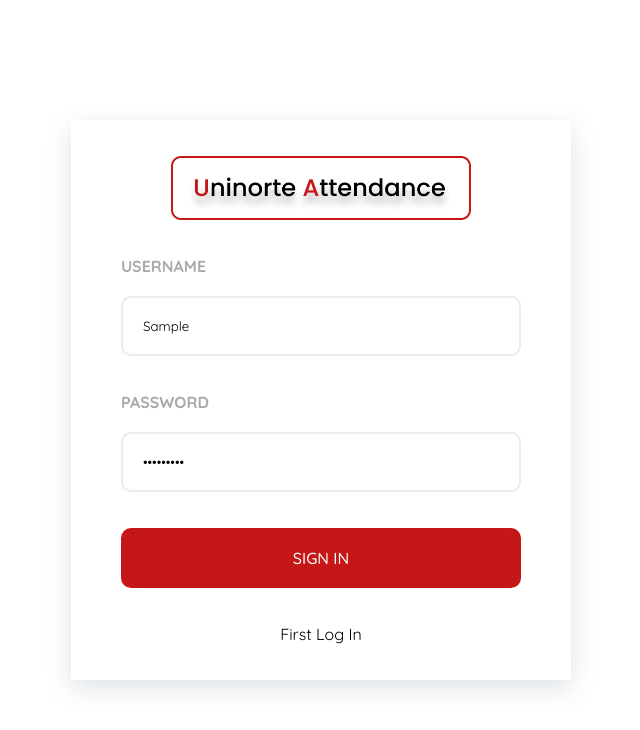
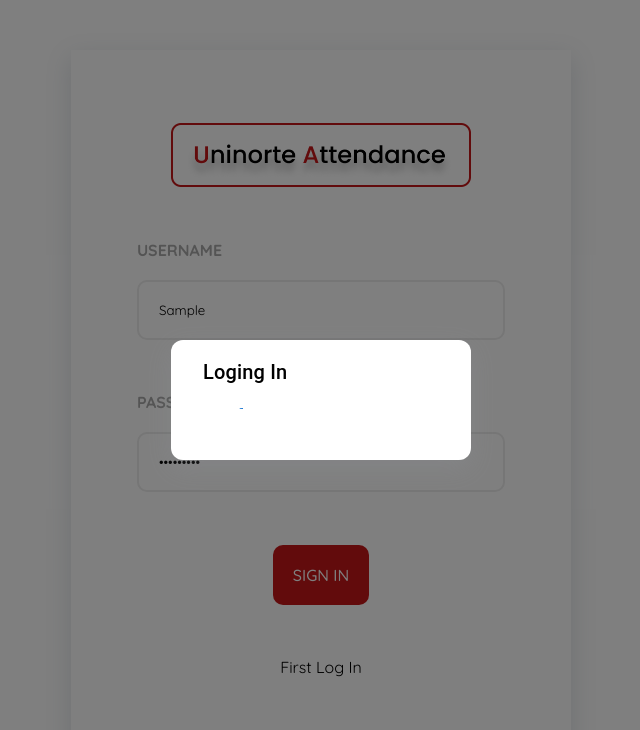
Before and after one commit to AlejandroBlanco2001/AttendanceSystem, a React app: page /login in a window 1280 px wide. Both pictures are taken after typing "Sample", "Sample123" into the empty fields and a click on the input "SIGN IN". Shown: the top 730 px of the page, without its empty margins (319-959 px from the left). Built offline with nearby package versions, Linux system fonts and the light colour scheme; no server answers.

Commit message:
added spinner for login screen

```diff
--- a/package.json
+++ b/package.json
@@ -30,6 +30,9 @@
     "@babel/core": "^7.16.0",
     "@babel/preset-env": "^7.16.0",
     "@babel/preset-react": "^7.16.0",
+    "@emotion/react": "^11.6.0",
+    "@emotion/styled": "^11.6.0",
+    "@mui/material": "^5.1.0",
     "axios": "^0.24.0",
     "babel-loader": "^8.2.3",
     "bcrypt": "^5.0.1",
--- a/src/client/components/App.jsx
+++ b/src/client/components/App.jsx
@@ -7,6 +7,7 @@ import Navbar from "./Navbar";
 import CourseAttendance from "../pages/CourseAttendance";
 import ChangePassword from "../pages/ChangePassword";
 import Context from "./Context";
+import UserProfile from "../pages/UserProfile";
 import { BrowserRouter, Routes, Route } from "react-router-dom";
 function App() {
   return (
@@ -17,6 +18,7 @@ function App() {
           <Route exact path="courseslist" element={<CoursesList />} />
           <Route path="login" element={<Login />} />
           <Route path="studentslist" element={<StudentsList />} />
+          <Route path="profile" element={<UserProfile />} />
           <Route path="set_password" element={<ChangePassword />} />
           <Route path="courseattendance" element={<CourseAttendance />} />
         </Routes>
--- a/src/client/components/Navbar.jsx
+++ b/src/client/components/Navbar.jsx
@@ -19,13 +19,18 @@ const Navbar = ({ children }) => {
 
           <li>
             <img src={ProfileIcon} alt="" />
-            <NavLink to="/studentslist">profile</NavLink>
+            <NavLink to="/profile">profile</NavLink>
           </li>
           <li>
             <img src={LogoutIcon} alt="" />
-            <NavLink to="/" onClick={()=>{
-              Axios.get("http://localhost:80/logout")
-            }}>logout</NavLink>
+            <NavLink
+              to="/"
+              onClick={() => {
+                Axios.get("http://localhost:80/logout");
+              }}
+            >
+              logout
+            </NavLink>
           </li>
         </ul>
       </nav>
--- a/src/client/pages/Login.jsx
+++ b/src/client/pages/Login.jsx
@@ -1,12 +1,19 @@
-import React, { useState , useContext} from "react";
+import React, { useState, useContext } from "react";
 import { useNavigate } from "react-router-dom";
 import AttendanceLogo from "../assets/logoattendance.png";
 import { Link } from "react-router-dom";
 import { myContext } from "../components/Context";
+import CircularProgress from "@mui/material/CircularProgress";
+import Modal from "@mui/material/Modal";
+import Box from "@mui/material/Box";
+import Typography from "@mui/material/Typography";
 import axios from "axios";
 
 const Login = () => {
   const [data, setData] = useState({});
+  const [open, setOpen] = useState(false);
+  const handleOpen = () => setOpen(true);
+  const handleClose = () => setOpen(false);
   const context = useContext(myContext);
   const navigate = useNavigate();
   const handleInputChange = (event) => {
@@ -15,10 +22,28 @@ const Login = () => {
       [event.target.name]: event.target.value,
     });
   };
+  const style = {
+    position: "absolute",
+    top: "50%",
+    left: "50%",
+    transform: "translate(-50%, -50%)",
+    width: 300,
+    fontFamily: "Quicksand",
+    height: 120,
+    bgcolor: "background.paper",
+    border: "none",
+    borderRadius: 3,
+    outline: "none",
+    boxShadow: "rgba(149, 157, 165, 0.2) 0px 8px 24px",
+    pt: 2,
+    px: 4,
+    pb: 3,
+  };
 
   const sendForm = (event) => {
     event.preventDefault();
     console.log("enviando datos..." + data.username + " " + data.password);
+    setOpen(true);
     event.preventDefault();
     axios
       .post(
@@ -30,7 +55,7 @@ const Login = () => {
         { withCredentials: true }
       )
       .then((res) => {
-        console.log("Log in")
+        console.log("Log in");
         console.log(res);
         axios
           .get("http://localhost:80/user/me", { withCredentials: true })
@@ -38,17 +63,21 @@ const Login = () => {
             context.setUser(res.data);
             // setUser(res.data);
             // console.log(user);
+            setOpen(false);
             navigate("../courseslist", { replace: true });
-
           });
-
-
-
-
-
       });
   };
   return (
+    <>
+      <Modal open={open} onClose={handleClose}>
+        <Box sx={style}>
+          <Typography id="modal-modal-title" variant="h6" component="h2">
+            Loging In
+          </Typography>
+          <CircularProgress />
+        </Box>
+      </Modal>
       <main class="login">
         <form action="" class="login-form" onSubmit={sendForm}>
           <img src={AttendanceLogo} alt="" />
@@ -76,6 +105,7 @@ const Login = () => {
           <Link to="/set_password">First Log In</Link>
         </form>
       </main>
+    </>
   );
 };
 
--- /dev/null
+++ b/src/client/pages/UserProfile.jsx
@@ -0,0 +1,48 @@
+import React, { useContext } from "react";
+import Navbar from "../components/Navbar";
+import { myContext } from "../components/Context";
+const UserProfile = () => {
+  const { user } = useContext(myContext);
+  console.log(user);
+  return (
+    <>
+      <Navbar />
+      <h2 className="my-account-tittle">MY ACCOUNT</h2>
+      <main className="user-profile">
+        <section className="user-info">
+          <div className="user-name">
+            <p>First name</p>
+            <p>
+              {user.name1 +
+                " " +
+                user.name2 +
+                " " +
+                user.lastName1 +
+                " " +
+                user.lastName2}
+            </p>
+          </div>
+          <div className="user-email">
+            <p>Email</p>
+            <p>jony@uninorte.edu.co</p>
+          </div>
+          <div className="user-dob">
+            <p>Date of birth</p>
+            <p>{user.birthdate}</p>
+          </div>
+        </section>
+        <section className="user-info user-career-info">
+          <div className="career-info">
+            <p>Current program</p>
+            <p>Systems Engineering</p>
+          </div>
+        </section>
+        <button className="button primary-button profile-button">
+          SIGN OUT
+        </button>
+      </main>
+    </>
+  );
+};
+
+export default UserProfile;
--- a/src/client/styles/global.css
+++ b/src/client/styles/global.css
@@ -117,7 +117,6 @@ input[type="number"] {
 
 .contribute-button {
   padding: 30px;
-  border: 1px solid;
   display: inline-block;
   position: relative;
   width: 300px;
@@ -287,7 +286,7 @@ a .button {
 }
 .button {
   /* Change to 80% if button is not wrapped in Link router elemnt */
-  width: 80%;
+  /* width: 80%; */
   padding: 20px;
   border-radius: 10px;
   font-size: var(--md);
@@ -539,14 +538,46 @@ a .button {
   flex-direction: column;
   width: 500px;
   align-items: center;
+  padding: 20px;
   justify-content: space-evenly;
-  height: 70%;
+  height: 700px;
   /* border: 1px solid #ececec; */
   box-shadow: rgba(91, 110, 129, 0.2) 0px 8px 24px;
 }
 
 .login-form img {
   width: 300px;
+}
+.user-profile {
+  display: grid;
+  place-items: center;
+  width: 100%;
+  height: 100vh;
+  padding-top: 30px;
+  grid-template-rows: 1fr 1fr 1fr;
+}
+.user-info {
+  width: 400px;
+  padding: 20px;
+  border-radius: 20px;
+  margin-bottom: 20px;
+  box-shadow: rgba(91, 110, 129, 0.2) 0px 8px 24px;
+}
+.user-info div p:nth-child(2) {
+  font-weight: bold;
+}
+.user-info div p:nth-child(1) {
+  color: #cecece;
+  font-weight: bold;
+}
+.my-account-tittle {
+  color: #aeaeae;
+  text-align: center;
+  margin-top: 30px;
+}
+
+.profile-button {
+  font-weight: bold;
 }
 
 @media screen and (max-width: 960px) {
```
Also changed, not shown: 2 other files (tests, documents, lock files or other folders). Lines whose indentation alone changed are shown as unchanged.
